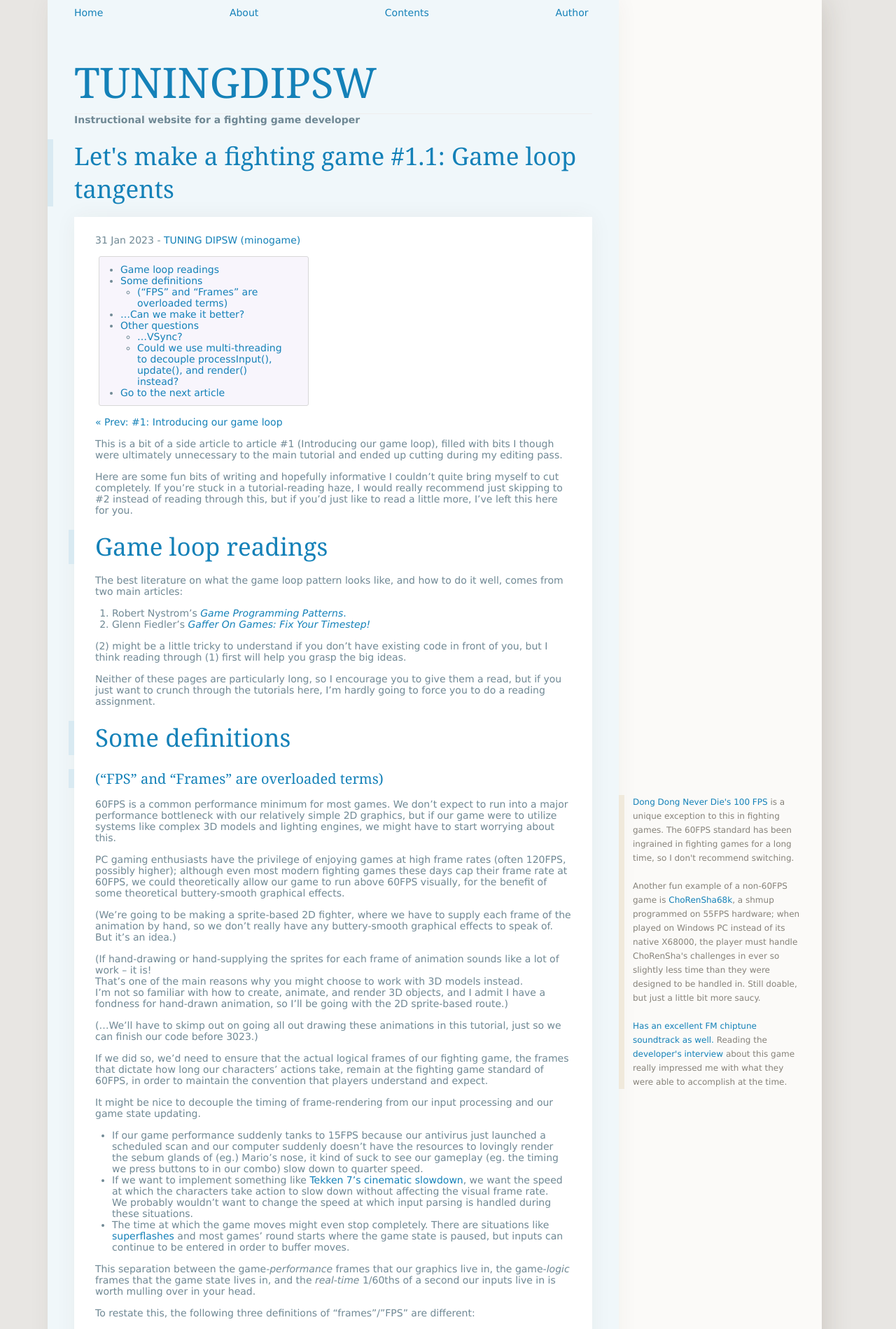
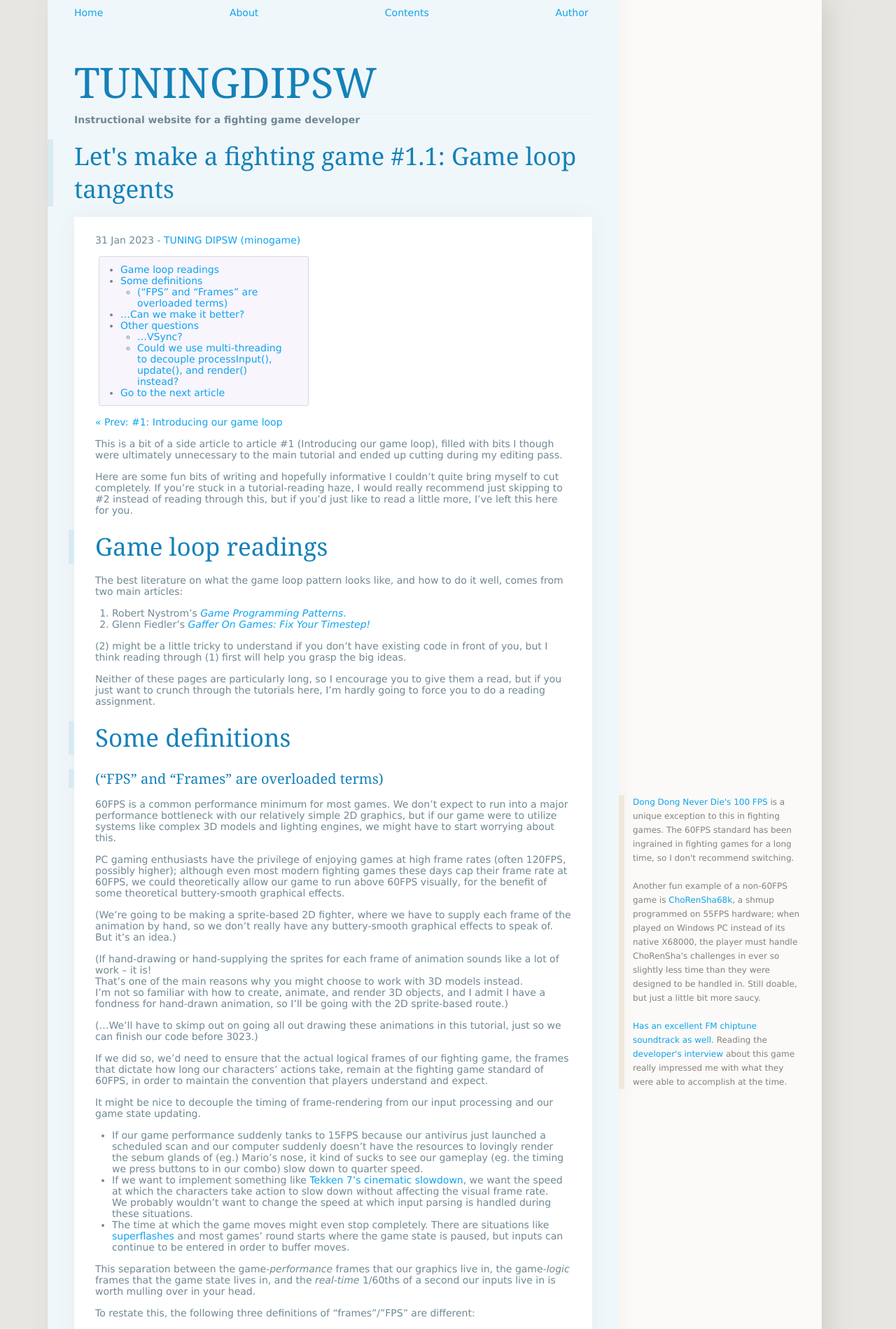
Before and after one commit to tuningdipsw/tuningdipsw.github.io, a Jekyll site: the page built from _posts/2023-01-31-article1-1-gameloop-tangents.md, in a window 1280 px wide. Shown: the top 1899 px of the page at 70% size. Built offline with Jekyll 4.4.1, drawn with Linux system fonts in a browser that asks for light colours; comment, search, counter and statistics services are not loaded; the table of contents is made by our own code.

Commit message:
Minor corrections, changed hyperlink colour to stand out more from regular text

```diff
--- a/_posts/2023-01-31-article1-1-gameloop-tangents.md
+++ b/_posts/2023-01-31-article1-1-gameloop-tangents.md
@@ -85,7 +85,7 @@ It might be nice to decouple the timing of frame-rendering from our input proces
 
 - If our game performance suddenly tanks to 15FPS because our antivirus just launched a scheduled scan
 and our computer suddenly doesn't have the resources to lovingly render the sebum glands of (eg.) Mario's nose,
-it kind of suck to see our gameplay (eg. the timing we press buttons to in our combo) slow down to quarter speed.
+it kind of sucks to see our gameplay (eg. the timing we press buttons to in our combo) slow down to quarter speed.
 - If we want to implement something like [Tekken 7's cinematic slowdown](https://youtu.be/F6Fx0T_3IWY?t=704),
 we want the speed at which the characters take action to slow down without affecting the visual frame rate.
 We probably wouldn't want to change the speed at which input parsing is handled during these situations.
--- a/assets/css/styles.scss
+++ b/assets/css/styles.scss
@@ -140,7 +140,7 @@ ol[type=I] ol {
 }
 
 a {
-  color: #1481b8;
+  color: #0fa3ee;
   text-decoration: none;
   outline: none;
   border-bottom: solid 1px rgba(209, 236, 250, 0);
```
Also changed, not shown: _posts/2023-01-30-article1-gameloop.md (+1 -1 lines), _posts/2023-02-06-article2-inputs.md (+3 -3 lines), README.md.
